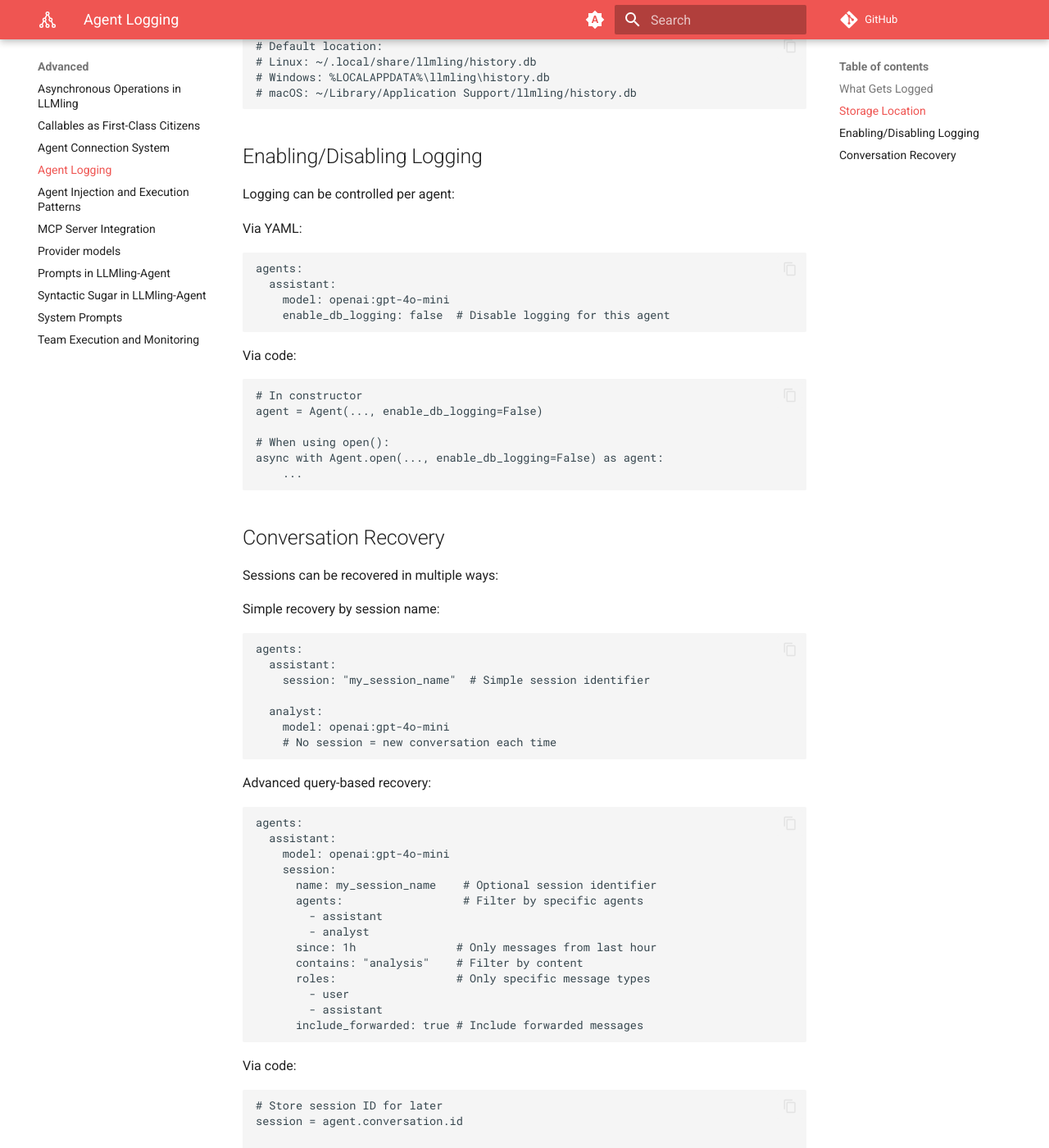
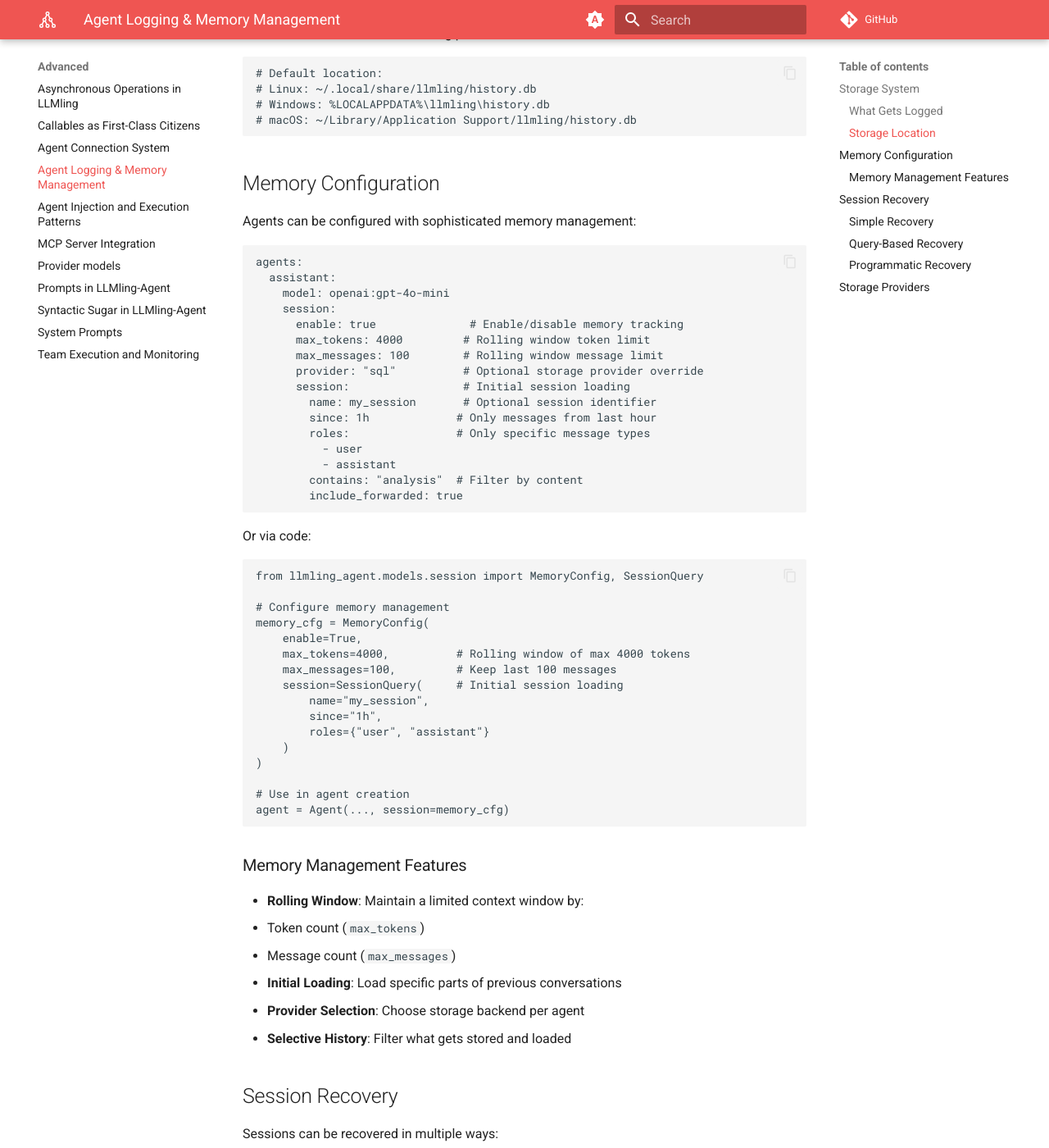
Before and after one commit to uk0/llmling-agent, an MkDocs documentation site: the page built from docs/advanced/db.md, in a window 1280 px wide and 1400 px high, scrolled down 794 px. Shown: the whole window at 82% size. Built offline with MkDocs 1.6.1 and Material for MkDocs 9.7.7, drawn with Linux system fonts in a browser that asks for light colours; comment, search, counter and statistics services are not loaded; some of the changed text lies outside the part shown.

Commit message:
chore: MemoryConfig integration

````diff
--- a/docs/advanced/db.md
+++ b/docs/advanced/db.md
@@ -1,9 +1,10 @@
-# Agent Logging
+# Agent Logging & Memory Management
 
-LLMling-agent uses SQLModel with SQLite to maintain a history of agent interactions.
-The database is automatically created and managed.
+LLMling-agent provides flexible storage and memory management for agent interactions through SQLModel with SQLite.
 
-## What Gets Logged
+## Storage System
+
+### What Gets Logged
 
 - **Conversations**: Basic metadata like agent name, start time
 - **Messages**: Complete message history including:
@@ -16,7 +17,7 @@ The database is automatically created and managed.
 - **Commands**: Command history with session context
 - **Tool Usage**: Tool calls with arguments and results
 
-## Storage Location
+### Storage Location
 
 The SQLite database is stored using platformdirs:
 ```python
@@ -26,48 +27,73 @@ The SQLite database is stored using platformdirs:
 # macOS: ~/Library/Application Support/llmling/history.db
 ```
 
-## Enabling/Disabling Logging
+## Memory Configuration
 
-Logging can be controlled per agent:
+Agents can be configured with sophisticated memory management:
 
-Via YAML:
 ```yaml
 agents:
   assistant:
     model: openai:gpt-4o-mini
-    enable_db_logging: false  # Disable logging for this agent
+    session:
+      enable: true              # Enable/disable memory tracking
+      max_tokens: 4000         # Rolling window token limit
+      max_messages: 100        # Rolling window message limit
+      provider: "sql"          # Optional storage provider override
+      session:                 # Initial session loading
+        name: my_session       # Optional session identifier
+        since: 1h             # Only messages from last hour
+        roles:                # Only specific message types
+          - user
+          - assistant
+        contains: "analysis"  # Filter by content
+        include_forwarded: true
 ```
 
-Via code:
+Or via code:
 ```python
-# In constructor
-agent = Agent(..., enable_db_logging=False)
+from llmling_agent.models.session import MemoryConfig, SessionQuery
 
-# When using open():
-async with Agent.open(..., enable_db_logging=False) as agent:
-    ...
+# Configure memory management
+memory_cfg = MemoryConfig(
+    enable=True,
+    max_tokens=4000,          # Rolling window of max 4000 tokens
+    max_messages=100,         # Keep last 100 messages
+    session=SessionQuery(     # Initial session loading
+        name="my_session",
+        since="1h",
+        roles={"user", "assistant"}
+    )
+)
+
+# Use in agent creation
+agent = Agent(..., session=memory_cfg)
 ```
 
-## Conversation Recovery
+### Memory Management Features
+
+- **Rolling Window**: Maintain a limited context window by:
+  - Token count (`max_tokens`)
+  - Message count (`max_messages`)
+- **Initial Loading**: Load specific parts of previous conversations
+- **Provider Selection**: Choose storage backend per agent
+- **Selective History**: Filter what gets stored and loaded
+
+## Session Recovery
 
 Sessions can be recovered in multiple ways:
 
-Simple recovery by session name:
+### Simple Recovery
 ```yaml
 agents:
   assistant:
     session: "my_session_name"  # Simple session identifier
-
-  analyst:
-    model: openai:gpt-4o-mini
-    # No session = new conversation each time
 ```
 
-Advanced query-based recovery:
+### Query-Based Recovery
 ```yaml
 agents:
   assistant:
-    model: openai:gpt-4o-mini
     session:
       name: my_session_name    # Optional session identifier
       agents:                  # Filter by specific agents
@@ -81,15 +107,58 @@ agents:
       include_forwarded: true # Include forwarded messages
 ```
 
-Via code:
+### Programmatic Recovery
 ```python
 # Store session ID for later
 session = agent.conversation.id
 
-# Recover conversation in new session
+# Simple recovery by ID
 async with Agent.open(..., session=session) as agent:
     # Conversation history is automatically loaded
     ...
+
+# Advanced query-based recovery
+query = SessionQuery(
+    name="my_session",
+    since="1h",
+    roles={"user", "assistant"},
+    contains="analysis"
+)
+async with Agent.open(..., session=query) as agent:
+    # Filtered conversation history is loaded
+    ...
 ```
 
-The session configuration supports flexible filtering to recover exactly the conversation context you need.
+## Storage Providers
+
+Multiple storage providers are available:
+
+```yaml
+storage:
+  providers:
+    - type: sql               # SQLite database (default)
+      url: sqlite:///history.db
+      pool_size: 5
+      auto_migration: true
+
+    - type: text_file        # Text log file
+      path: "chat.log"
+      format: chronological
+      encoding: utf-8
+
+    - type: file            # Structured file storage
+      path: "history.json"
+      format: json
+
+    - type: memory         # In-memory storage (testing)
+
+  # Global settings
+  default_provider: sql    # Provider for history queries
+  log_messages: true      # Whether to log messages
+  log_conversations: true # Whether to log conversations
+  log_tool_calls: true   # Whether to log tool calls
+  log_commands: true     # Whether to log commands
+  log_context: true      # Whether to log context additions
+```
+
+Storage can be configured globally and overridden per agent through the memory configuration.
````
Also changed, not shown: docs/advanced/connections.md (+24 -18 lines), docs/config_file/manifest.md (+4 -3 lines), 5 other files.
